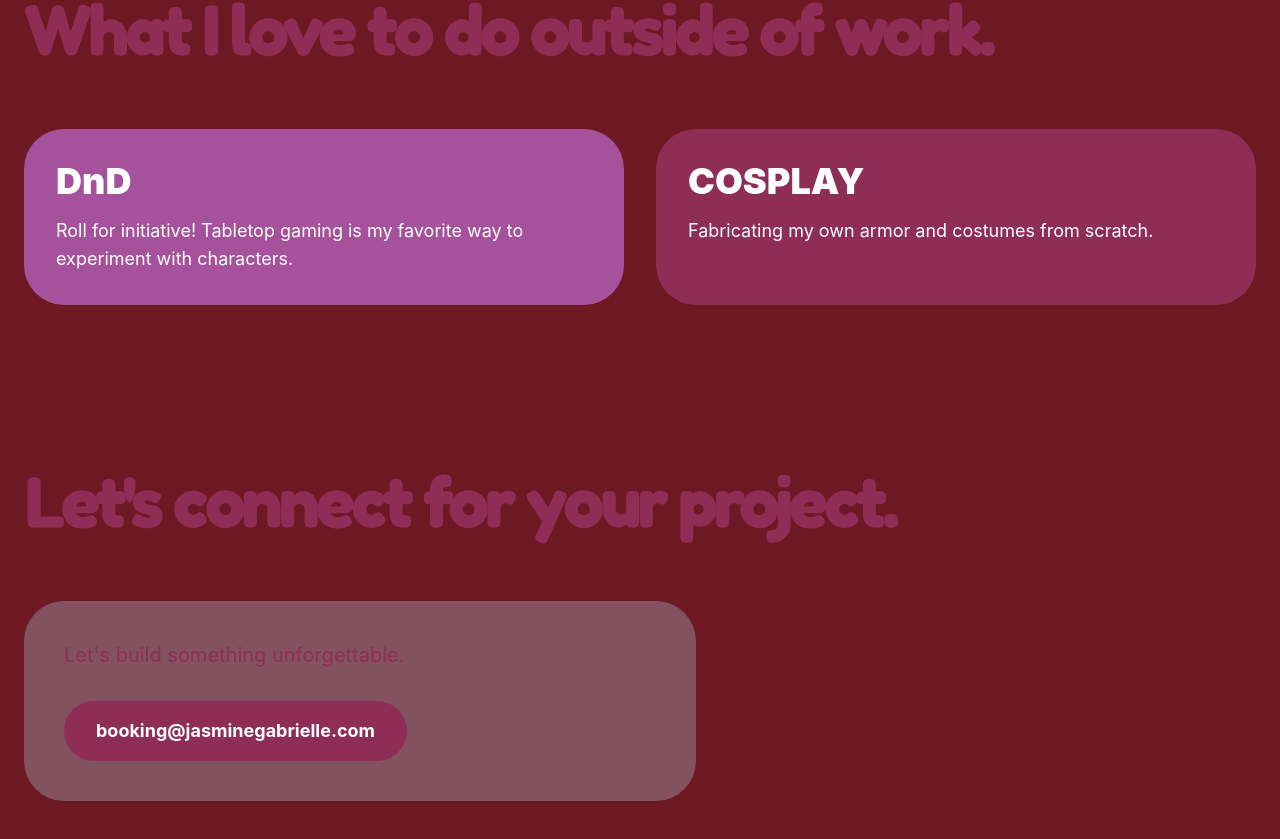
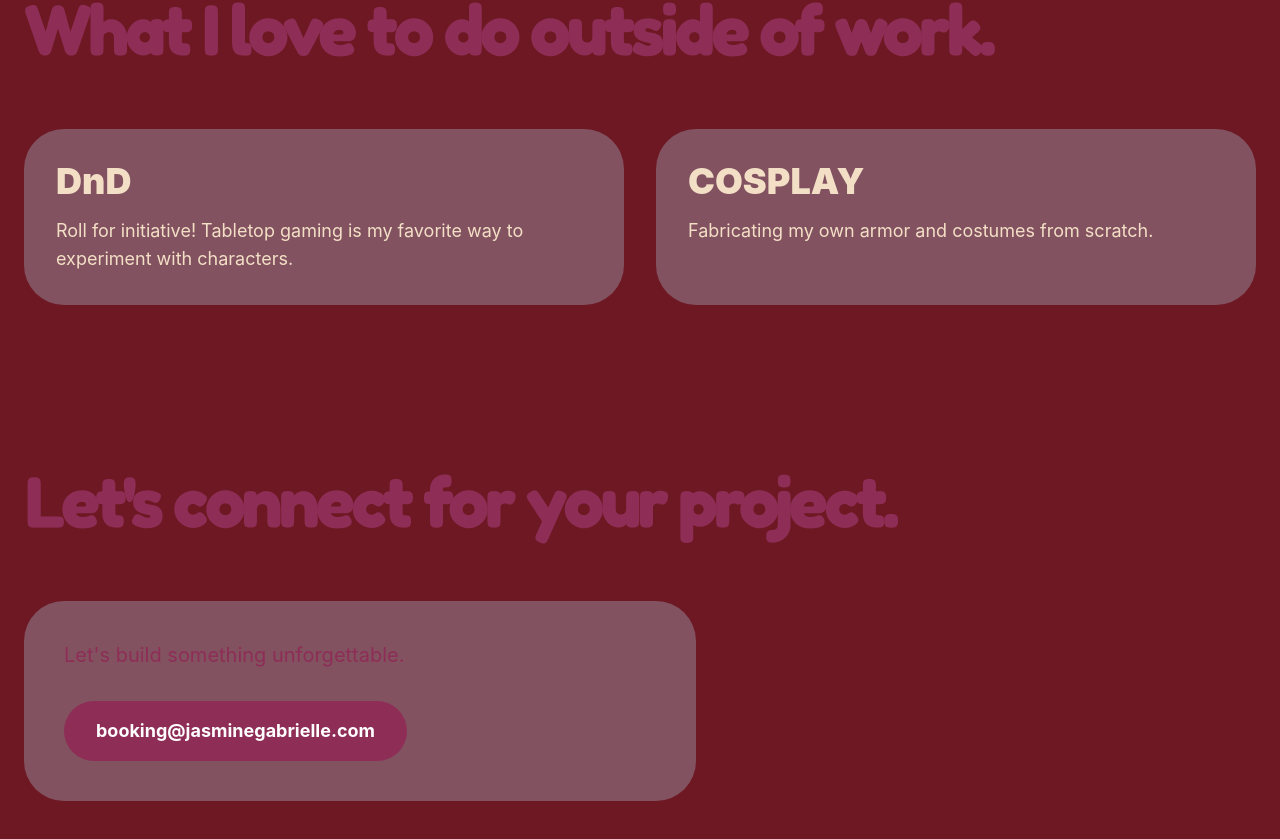
Before and after one commit to dchang1031/Jasmine-site, a React (Vite) app: page / in a window 1280 px wide. Shown: the part 2138-2977 px from the top of the page. Built offline with nearby package versions, Linux system fonts and the light colour scheme.

Commit message:
Update HobbiesSection: change both container colors to #825260, text color to #f3dfc6

```diff
--- a/src/components/HobbiesSection.tsx
+++ b/src/components/HobbiesSection.tsx
@@ -8,15 +8,15 @@ export const HobbiesSection: React.FC = () => {
 
         <div className="grid grid-cols-1 md:grid-cols-2 gap-8">
           {/* DnD Card */}
-          <div className="p-8 bg-[#a6519b] rounded-[40px] text-white">
-            <h3 className="text-4xl font-black mb-4">DnD</h3>
-            <p className="text-lg">Roll for initiative! Tabletop gaming is my favorite way to experiment with characters.</p>
+          <div className="p-8 bg-[#825260] rounded-[40px]">
+            <h3 className="text-4xl font-black mb-4 text-[#f3dfc6]">DnD</h3>
+            <p className="text-lg text-[#f3dfc6]">Roll for initiative! Tabletop gaming is my favorite way to experiment with characters.</p>
           </div>
 
           {/* Cosplay Card */}
-          <div className="p-8 bg-[#8e2d56] rounded-[40px] text-white">
-            <h3 className="text-4xl font-black mb-4">COSPLAY</h3>
-            <p className="text-lg">Fabricating my own armor and costumes from scratch.</p>
+          <div className="p-8 bg-[#825260] rounded-[40px]">
+            <h3 className="text-4xl font-black mb-4 text-[#f3dfc6]">COSPLAY</h3>
+            <p className="text-lg text-[#f3dfc6]">Fabricating my own armor and costumes from scratch.</p>
           </div>
         </div>
       </div>
```
